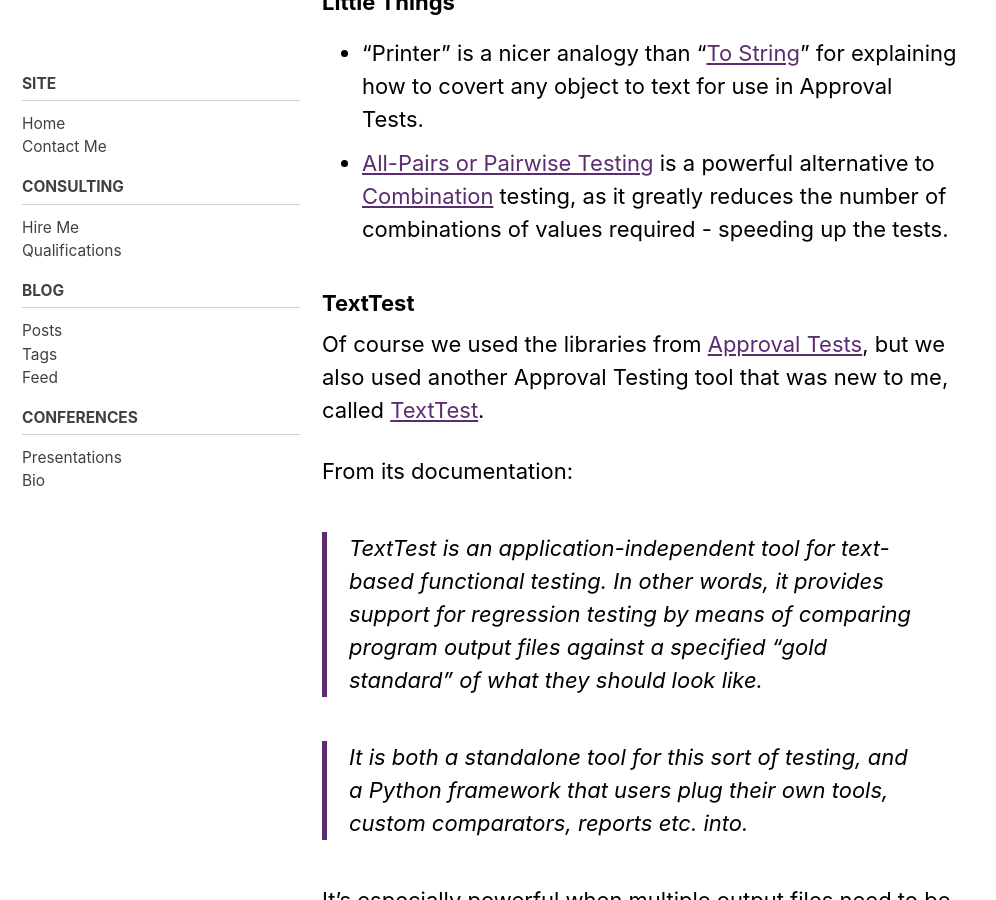
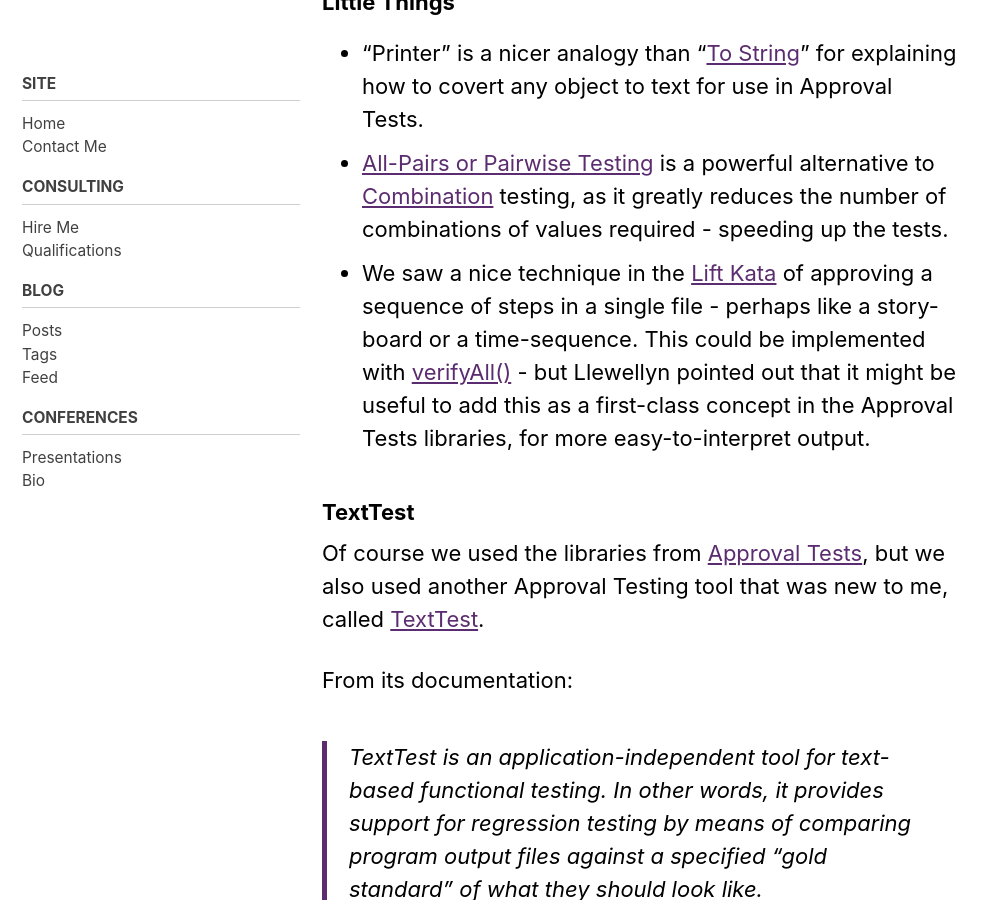
Before and after one commit to claremacrae/claremacrae.github.io, a Jekyll site: the page built from _posts/2020-08-28-emily-bache-approvaltests-training.md, in a window 1280 px wide and 900 px high, scrolled down 3308 px. Shown: the whole window, without its empty margins (0-996 px from the left). Built offline with Jekyll 4.4.1, drawn with Linux system fonts in a browser that asks for light colours; cached includes are drawn as plain includes; nearby versions of some CDN libraries; some of the changed text lies outside the part shown.

Commit message:
Add note about story-boards.

```diff
--- a/_posts/2020-08-28-emily-bache-approvaltests-training.md
+++ b/_posts/2020-08-28-emily-bache-approvaltests-training.md
@@ -71,6 +71,7 @@
 
 * "Printer" is a nicer analogy than "[To String](https://github.com/approvals/ApprovalTests.cpp/blob/master/doc/ToString.md)" for explaining how to covert any object to text for use in Approval Tests.
 * [All-Pairs or Pairwise Testing](https://en.wikipedia.org/wiki/All-pairs_testing) is a powerful alternative to [Combination](https://github.com/approvals/ApprovalTests.cpp/blob/master/doc/TestingCombinations.md#top) testing, as it greatly reduces the number of combinations of values required - speeding up the tests.
+* We saw a nice technique in the [Lift Kata](https://github.com/emilybache/Lift-Kata) of approving a sequence of steps in a single file - perhaps like a story-board or a time-sequence. This could be implemented with [verifyAll()](https://github.com/approvals/ApprovalTests.cpp/blob/master/doc/how_tos/TestContainerContents.md#top) - but Llewellyn pointed out that it might be useful to add this as a first-class concept in the Approval Tests libraries, for more easy-to-interpret output.
 
 ### TextTest
 
```
